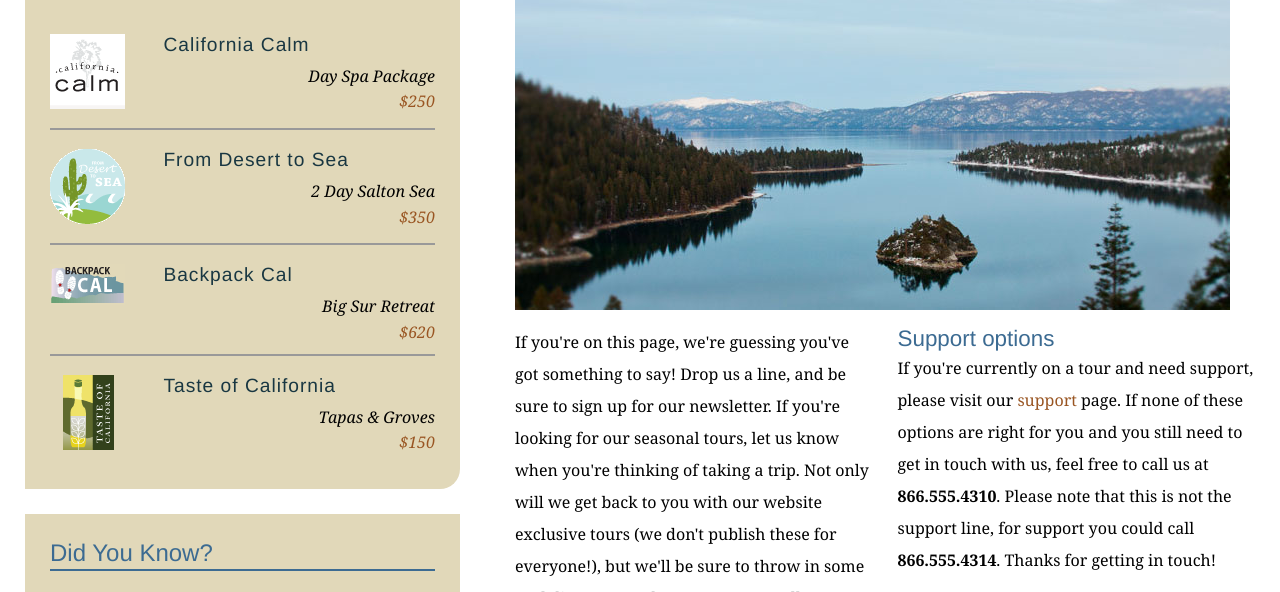
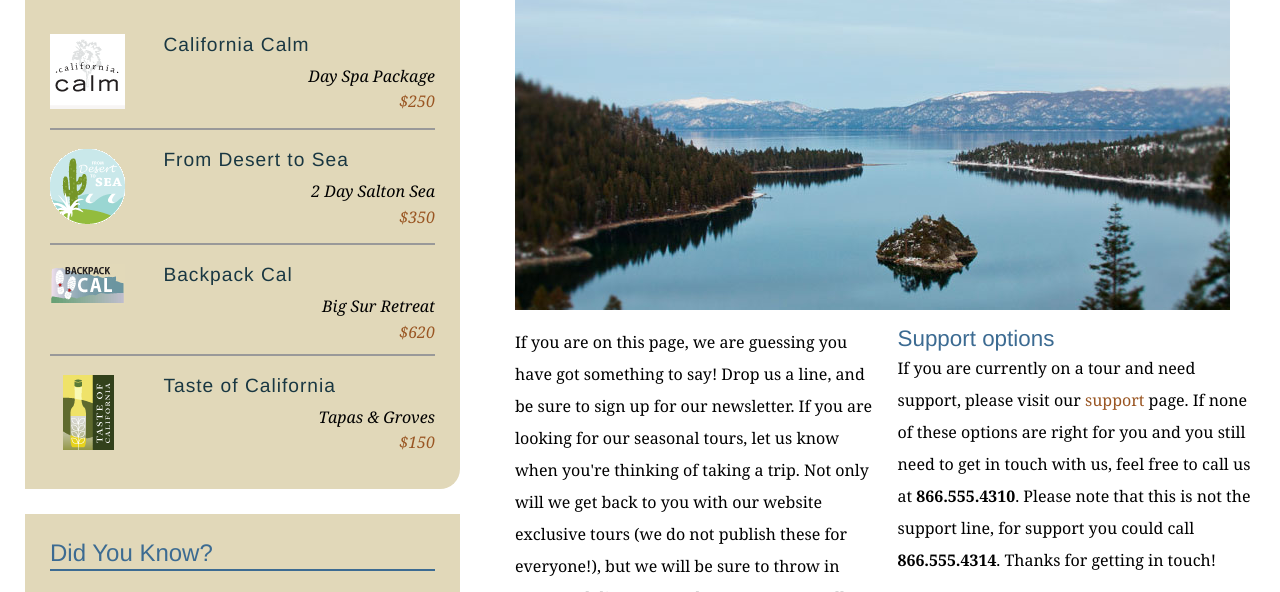
Before and after one commit to prairie161/explore_california, a plain HTML site: page contact.html in a window 1280 px wide. Shown: the part 342-934 px from the top of the page. Drawn offline with Linux system fonts and the light colour scheme.

Commit message:
Remove contractions from concept page text

```diff
--- a/contact.html
+++ b/contact.html
@@ -68,10 +68,10 @@
           <h1>Get in touch</h1>
           <img src="assets/images/emerald_bay.jpg" alt="Beautiful Lake Tahoe" class="articleImage" />
           <div class="multiCol">
-            <p>If you're on this page, we're guessing you've got something to say! Drop us a line, and be sure to sign up for our newsletter. If you're looking for our seasonal tours,  let us know when you're thinking of taking a trip. Not only will we get back to you with our website exclusive tours (we don't publish these for everyone!), but we'll be sure to throw in some cool discounts and tour extras as well.</p>
+            <p>If you are on this page, we are guessing you have got something to say! Drop us a line, and be sure to sign up for our newsletter. If you are looking for our seasonal tours,  let us know when you're thinking of taking a trip. Not only will we get back to you with our website exclusive tours (we do not publish these for everyone!), but we will be sure to throw in some cool discounts and tour extras as well.</p>
 
             <h2>Support options</h2>
-            <p>If you're currently on a tour and need support, please visit our <a href="support.html">support</a> page. If none of these options are right for you and you still need to get in touch with us, feel free to call us at<span class="phone"> <strong>866.555.4310</strong>. Please note that this is not the support line, for support you could call </span><strong>866.555.4314</strong>. Thanks for getting in touch!</p>
+            <p>If you are currently on a tour and need support, please visit our <a href="support.html">support</a> page. If none of these options are right for you and you still need to get in touch with us, feel free to call us at<span class="phone"> <strong>866.555.4310</strong>. Please note that this is not the support line, for support you could call </span><strong>866.555.4314</strong>. Thanks for getting in touch!</p>
           </div>
 
           <form id="frmContact" name="frmContact" method="post" action="contact_process.html">
```
